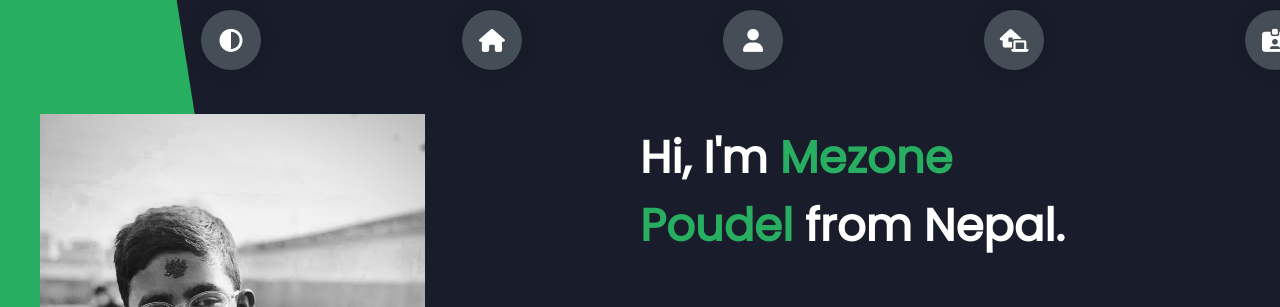
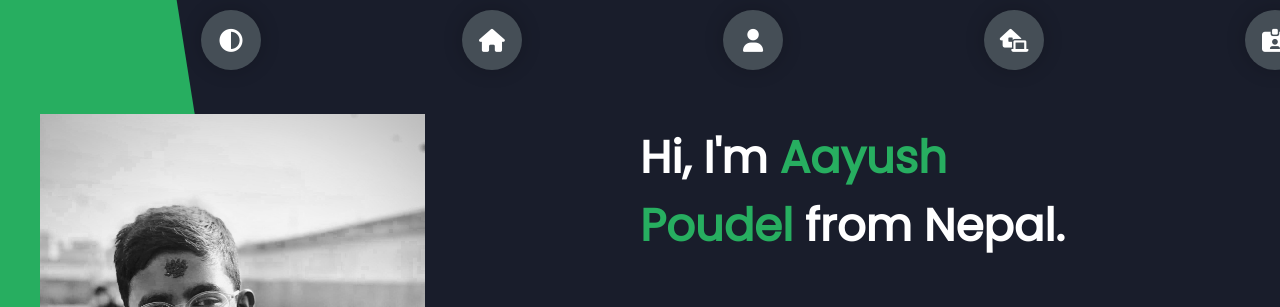
Before and after one commit to Aabisp/mezonehere, a plain HTML site: page index.html in a window 1280 px wide. Shown: the top 307 px of the page. Drawn offline with Linux system fonts and the light colour scheme.

Commit message:
index.html

```diff
--- a/index.html
+++ b/index.html
@@ -43,7 +43,7 @@
             </div>
 
             <div class="header-item2">
-                <h1>Hi, I'm <span>Mezone <br> Poudel</span> from Nepal.</h1>
+                <h1>Hi, I'm <span>Aayush <br> Poudel</span> from Nepal.</h1>
                 <br><br>
                 <p>
                     I'm a Web Sutdent, I love to create beautiful and functional websites.
```
